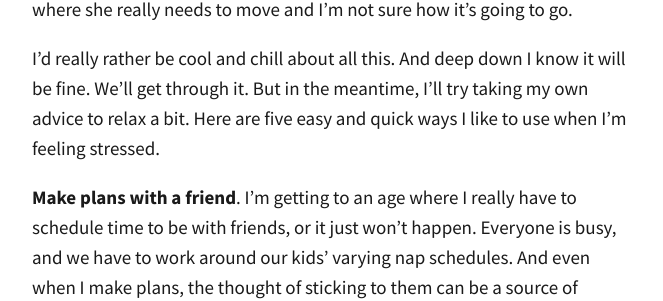
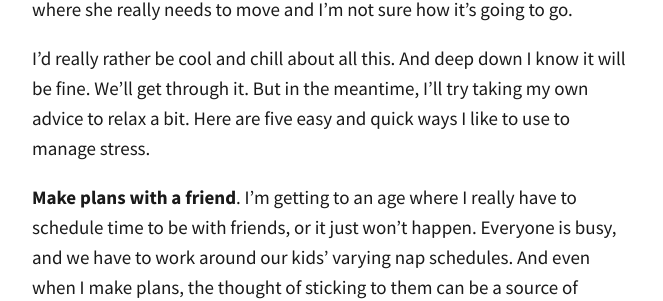
Before and after one commit to totiffany/totiffany.github.io, a Jekyll site: the page built from _posts/2018-05-24-5-Ways-To-De--Stress.md, in a window 1280 px wide and 900 px high, scrolled down 369 px. Shown: the part 214-515 px from the top of the window, without its empty margins (308-971 px from the left). Built offline with Jekyll 4.4.1, drawn with Linux system fonts in a browser that asks for light colours; our own code applies the rules of GitHub Pages for plain Markdown files; comment, search, counter and statistics services are not loaded.

Commit message:
Update 2018-05-24-5-Ways-To-De--Stress.md

```diff
--- a/_posts/2018-05-24-5-Ways-To-De--Stress.md
+++ b/_posts/2018-05-24-5-Ways-To-De--Stress.md
@@ -13,7 +13,7 @@ description: >-
 ---
 The truth is, I need this blog post more than anyone this week. I've been feeling tired and cranky lately. We're headed to southern California for the long weekend to visit family, which I am really excited about, but traveling always stresses me out. And traveling with a baby even more so. I know it's a short trip, and so many people love to travel, but to me nothing about airplane travel is fun. I hate the packing, the airport, security, and the anxiety of not knowing how Hazel is going to handle the flight. We've been lucky so far, historically she's gone right to sleep, but now she's at an age where she really needs to move and I'm not sure how it's going to go.
 
-I'd really rather be cool and chill about all this. And deep down I know it will be fine. We'll get through it. But in the meantime, I'll try taking my own advice to relax a bit. Here are five easy and quick ways I like to use when I'm feeling stressed.
+I'd really rather be cool and chill about all this. And deep down I know it will be fine. We'll get through it. But in the meantime, I'll try taking my own advice to relax a bit. Here are five easy and quick ways I like to use to manage stress.
 
 **Make plans with a friend**. I'm getting to an age where I really have to schedule time to be with friends, or it just won't happen. Everyone is busy, and we have to work around our kids' varying nap schedules. And even when I make plans, the thought of sticking to them can be a source of stress. Not that I don't want to see friends, but the sheer amount of work it can take to get myself ready, Hazel ready, and all our baby gear out the door is no easy feat. But I will say I never regret getting out and spending time with people. Catching up with friends reminds me the world is bigger than my apartment, and I come back feeling happier and energized.
 
```
